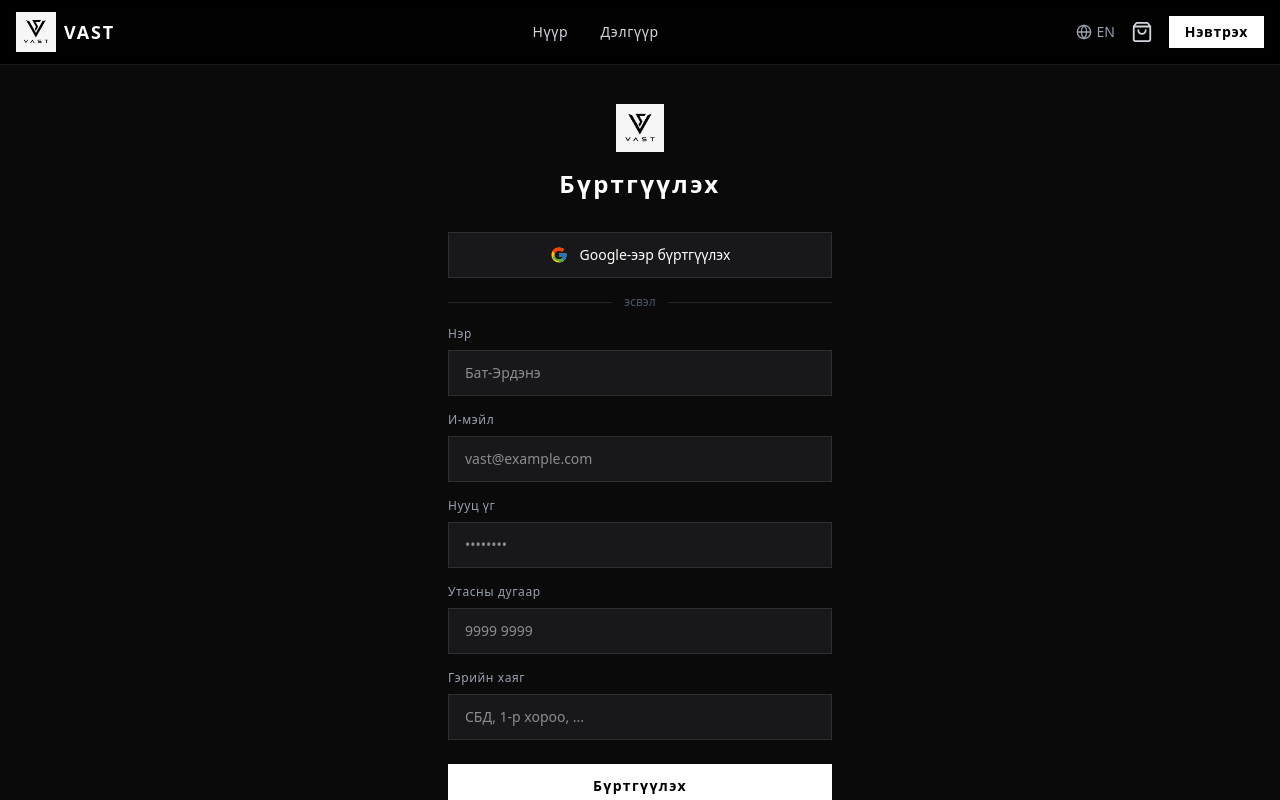
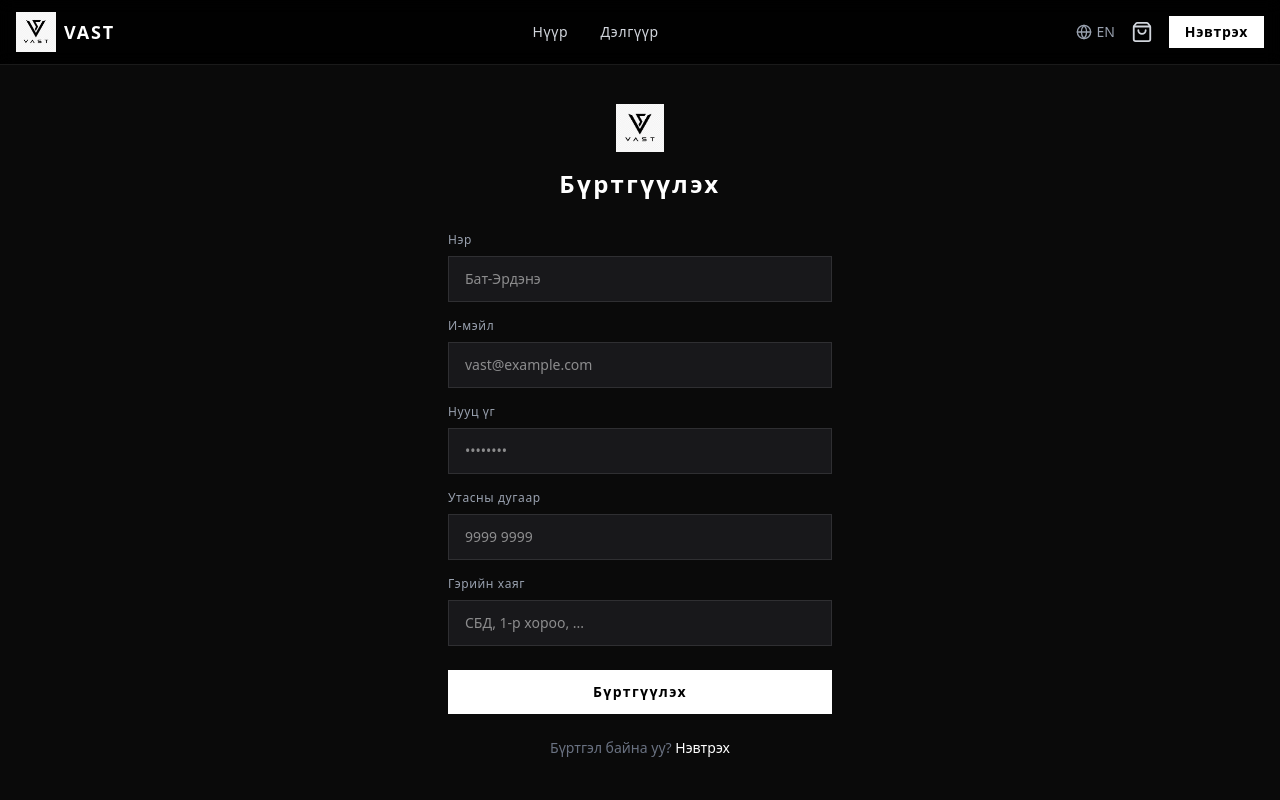
Before and after one commit to VAST8588/vaast, a Next.js app: page /register in a window 1280 px wide. Shown: the top 800 px of the page. Built offline with nearby package versions, Linux system fonts and the light colour scheme; no server answers.

Commit message:
Remove Google sign-up from register

```diff
--- a/src/app/register/page.tsx
+++ b/src/app/register/page.tsx
@@ -1,6 +1,5 @@
 "use client";
 import { useState } from "react";
-import { signIn } from "next-auth/react";
 import { useRouter } from "next/navigation";
 import Link from "next/link";
 import Image from "next/image";
@@ -15,7 +14,6 @@
   const [form, setForm] = useState({ name: "", email: "", password: "", phone: "", address: "" });
   const [error, setError] = useState("");
   const [loading, setLoading] = useState(false);
-  const [googleLoading, setGoogleLoading] = useState(false);
 
   function update(field: string, value: string) {
     setForm((f) => ({ ...f, [field]: value }));
@@ -42,11 +40,6 @@
     }
   }
 
-  async function handleGoogle() {
-    setGoogleLoading(true);
-    await signIn("google", { callbackUrl: "/" });
-  }
-
   const fields = [
     { key: "name", label: tx.name, type: "text", placeholder: lang === "mn" ? "Бат-Эрдэнэ" : "John Doe" },
     { key: "email", label: tx.email, type: "email", placeholder: "vast@example.com" },
@@ -61,27 +54,6 @@
         <div className="text-center mb-8">
           <Image src="/logo.png" alt="VAST" width={48} height={48} className="mx-auto mb-4" />
           <h1 className="text-2xl font-black tracking-widest text-white">{tx.registerTitle}</h1>
-        </div>
-
-        {/* Google товч */}
-        <button
-          onClick={handleGoogle}
-          disabled={googleLoading}
-          className="w-full flex items-center justify-center gap-3 bg-zinc-900 border border-white/10 text-white py-3 text-sm font-medium hover:bg-zinc-800 transition mb-4 disabled:opacity-50"
-        >
-          <svg width="18" height="18" viewBox="0 0 48 48">
-            <path fill="#FFC107" d="M43.6 20.1H42V20H24v8h11.3C33.7 32.7 29.2 36 24 36c-6.6 0-12-5.4-12-12s5.4-12 12-12c3.1 0 5.8 1.1 7.9 3l5.7-5.7C34.5 6.5 29.5 4 24 4 12.9 4 4 12.9 4 24s8.9 20 20 20 20-8.9 20-20c0-1.3-.1-2.6-.4-3.9z"/>
-            <path fill="#FF3D00" d="M6.3 14.7l6.6 4.8C14.5 16 19 12 24 12c3.1 0 5.8 1.1 7.9 3l5.7-5.7C34.5 6.5 29.5 4 24 4 16.3 4 9.7 8.3 6.3 14.7z"/>
-            <path fill="#4CAF50" d="M24 44c5.2 0 9.9-2 13.4-5.2l-6.2-5.2C29.2 35.3 26.7 36 24 36c-5.2 0-9.6-3.3-11.3-8H6.3C9.7 35.7 16.3 40 24 40v4z"/>
-            <path fill="#1976D2" d="M43.6 20.1H42V20H24v8h11.3c-.8 2.3-2.3 4.2-4.2 5.6l6.2 5.2C41 35.2 44 30 44 24c0-1.3-.1-2.6-.4-3.9z"/>
-          </svg>
-          {googleLoading ? "..." : (lang === "mn" ? "Google-ээр бүртгүүлэх" : "Sign up with Google")}
-        </button>
-
-        <div className="flex items-center gap-3 mb-4">
-          <div className="flex-1 h-px bg-white/10" />
-          <span className="text-gray-600 text-xs">{lang === "mn" ? "эсвэл" : "or"}</span>
-          <div className="flex-1 h-px bg-white/10" />
         </div>
 
         <form onSubmit={handleRegister} className="flex flex-col gap-4">
```
